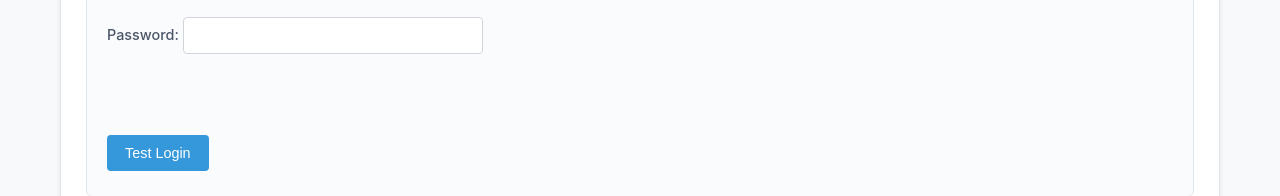
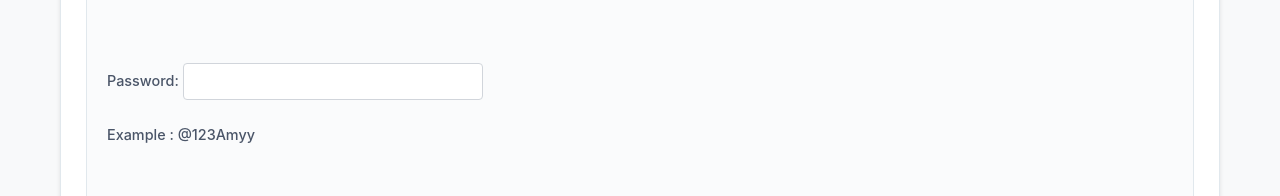
Before and after one commit to pychey/POS-Management-DB, a website: page web/public/index.html in a window 1280 px wide. Shown: the part 4248-4444 px from the top of the page. Drawn offline with Linux system fonts and the light colour scheme; no server answers.

Commit message:
Better UX For Users

```diff
--- a/web/public/index.html
+++ b/web/public/index.html
@@ -210,8 +210,11 @@
                 <select id="testLoginUser" required>
                     <option value="">Select User</option>
                 </select>
+                <br><br>Example : amy_student@%
             </label><br><br>
-            <label>Password: <input type="password" id="testLoginPassword" required></label><br><br>
+            <label>Password: <input type="password" id="testLoginPassword" required>
+                <br><br>Example : @123Amyy
+            </label><br><br>
             <button type="submit">Test Login</button>
         </form>
 
```
Also changed, not shown: 4 other files.
